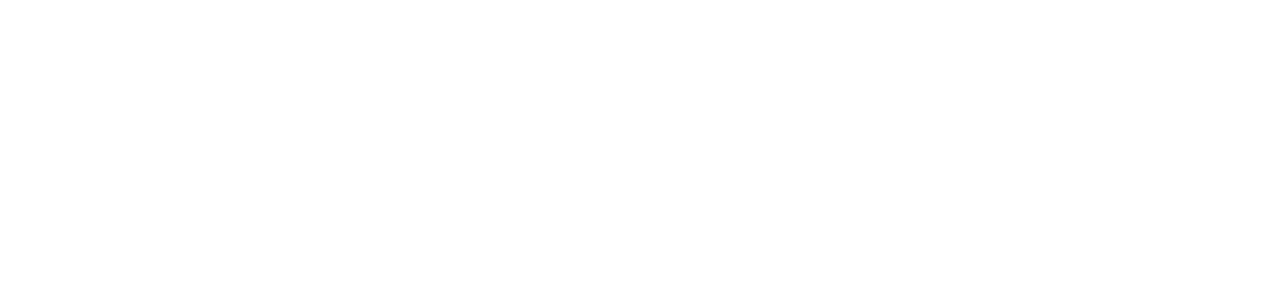
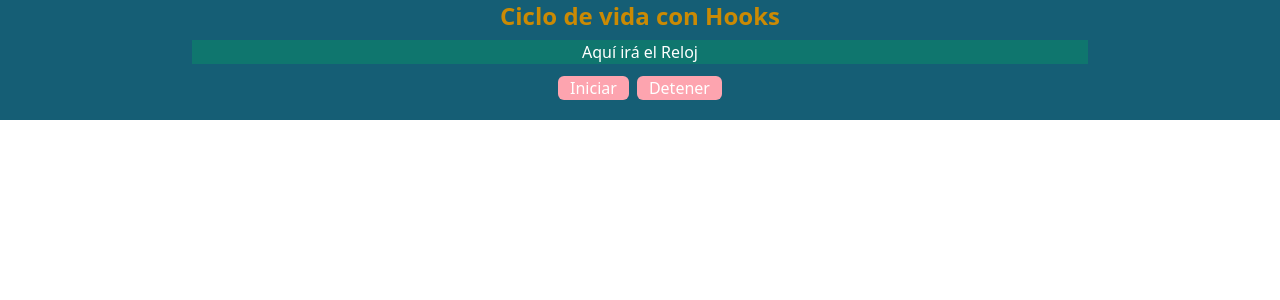
Before and after one commit to hpuentej/firebase-auth-proyect-fazt, a React (Create React App) app: page /reloj in a window 1280 px wide. Before the commit this address had no page. Shown: the top 300 px of the page. Built offline with nearby package versions, Linux system fonts and the light colour scheme.

Commit message:
relojHook solo con useState

```diff
--- a/package.json
+++ b/package.json
@@ -39,6 +39,7 @@
   },
   "devDependencies": {
     "autoprefixer": "^10.4.12",
+    "eslint-plugin-react-hooks": "^4.6.0",
     "postcss": "^8.4.17",
     "tailwindcss": "^3.1.8"
   }
--- a/src/App.js
+++ b/src/App.js
@@ -12,6 +12,8 @@
 import { FilterableProductTable } from "./estudioConJonmircha/pensandoEnReact/filterableProductTable";
 import dataProducts from "./estudioConJonmircha/assets/dataProducts.json";
 import {Calculator} from "./estudioConJonmircha/calculadorTemperatura/calculatorMain";
+import {RelojHooks} from './estudioConJonmircha/relojHooks'
+// import {Pruebas} from './estudioConJonmircha/pruebas'
 
 function App() {
   return (
@@ -39,6 +41,8 @@
           element={<FilterableProductTable dataProducts={dataProducts} />}
         />
         <Route path="/calctemp" element={<Calculator/>}/>
+        <Route path="/reloj" element={<RelojHooks/>}/>
+        {/* <Route path="/pruebas" element={<Pruebas/>}/> */}
       </Routes>
     </div>
   );
--- a/src/estudioConJonmircha/contadorHook.js
+++ b/src/estudioConJonmircha/contadorHook.js
@@ -1,10 +1,15 @@
 import { useState } from "react";
 
-function Boton({ signo, handleClickOne }) {
+function Boton({signo, handleClickOne }) {
+
+  const handleClickOperation = () => {
+    handleClickOne(signo);
+  }
+
   return (
     <>
       <button
-        onClick={() => handleClickOne(signo)}
+        onClick={handleClickOperation}
         className="bg-cyan-800 rounded-lg p-1"
       >
         {" "}
@@ -17,19 +22,27 @@
 export function Contador() {
   const [contador, setContador] = useState(0);
 
+  const sumar = () => setContador(contador + 1)
+  const restar = () => setContador(contador - 1)
+
+  const signo = {
+    sumar: "+",
+    restar: "-",
+  };
+
   const handleClickOne = (oper) => {
-    if (oper === "MAS 1") {
-      setContador(contador + 1);
-    } else if (oper === "MENOS 1") {
-      setContador(contador - 1);
+    if (oper === "+") {
+      sumar()
+    } else if (oper === "-") {
+      restar()
     }
   };
 
   return (
     <>
       <h1>{contador}</h1>
-      <Boton signo="MAS 1" handleClickOne={handleClickOne} />
-      <Boton signo="MENOS 1" handleClickOne={handleClickOne} />
+      <Boton signo={signo.sumar} handleClickOne={handleClickOne} />
+      <Boton signo={signo.restar} handleClickOne={handleClickOne} />
     </>
   );
 }
--- /dev/null
+++ b/src/estudioConJonmircha/pruebas.js
@@ -0,0 +1,44 @@
+// import * as React from 'react';
+// import Box from '@mui/material/Box';
+// import Input from '@mui/material/Input';
+// import InputLabel from '@mui/material/InputLabel';
+// import InputAdornment from '@mui/material/InputAdornment';
+// import FormControl from '@mui/material/FormControl';
+// import TextField from '@mui/material/TextField';
+// import AccountCircle from '@mui/icons-material/AccountCircle';
+
+// export function Pruebas() {
+//   return (
+//     <Box sx={{ '& > :not(style)': { m: 1 } }}>
+//       <FormControl variant="standard">
+//         <InputLabel htmlFor="input-with-icon-adornment">
+//           With a start adornment
+//         </InputLabel>
+//         <Input
+//           id="input-with-icon-adornment"
+//           startAdornment={
+//             <InputAdornment position="start">
+//               <AccountCircle />
+//             </InputAdornment>
+//           }
+//         />
+//       </FormControl>
+//       <TextField
+//         id="input-with-icon-textfield"
+//         label="TextField"
+//         InputProps={{
+//           startAdornment: (
+//             <InputAdornment position="start">
+//               <AccountCircle />
+//             </InputAdornment>
+//           ),
+//         }}
+//         variant="standard"
+//       />
+//       <Box sx={{ display: 'flex', alignItems: 'flex-end' }}>
+//         <AccountCircle sx={{ color: 'action.active', mr: 1, my: 0.5 }} />
+//         <TextField id="input-with-sx" label="With sx" variant="standard" />
+//       </Box>
+//     </Box>
+//   );
+// }
--- /dev/null
+++ b/src/estudioConJonmircha/relojHooks.js
@@ -0,0 +1,46 @@
+import { useState, useEffect } from "react";
+
+function Reloj({ hora }) {
+  return <h1>{hora}</h1>;
+}
+
+export function RelojHooks() {
+  const [hora, setHora] = useState(new Date().toLocaleTimeString());
+  const [visible, setVisible] = useState(false);
+
+  let temporizador = null;
+
+  const tictac = () => {
+    temporizador = setInterval(
+      () => setHora(new Date().toLocaleTimeString()),
+      1000
+    );
+  };
+
+  const iniciar = () => {
+    tictac();
+    setVisible(true);
+  };
+
+  const detener = () => {
+    clearInterval(temporizador);
+    setVisible(false);
+  };
+
+  return (
+    <>
+      <h1 className="text-yellow-600 font-semibold text-2xl mb-2">
+        Ciclo de vida con Hooks
+      </h1>
+      <div className="bg-teal-700 mb-3 mx-48">
+        {visible ? <Reloj hora={hora} /> : <h1>Aquí irá el Reloj</h1>}
+      </div>
+      <button onClick={iniciar} className="px-3 bg-rose-300 mr-2 rounded-md">
+        Iniciar
+      </button>
+      <button onClick={detener} className="px-3 bg-rose-300 rounded-md mb-5">
+        Detener
+      </button>
+    </>
+  );
+}
```
Also changed, not shown: 1 other file (tests, documents, lock files or other folders).
